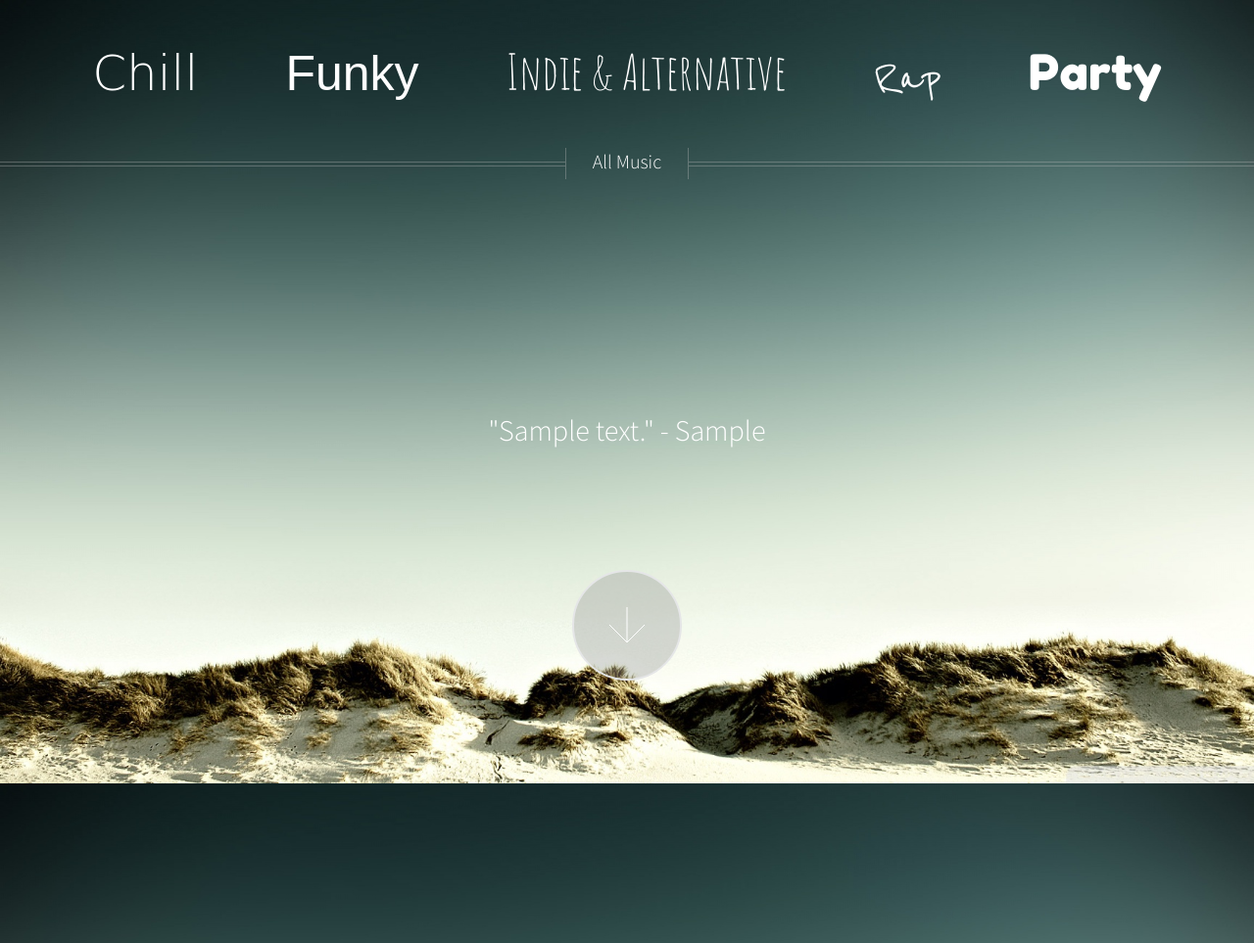
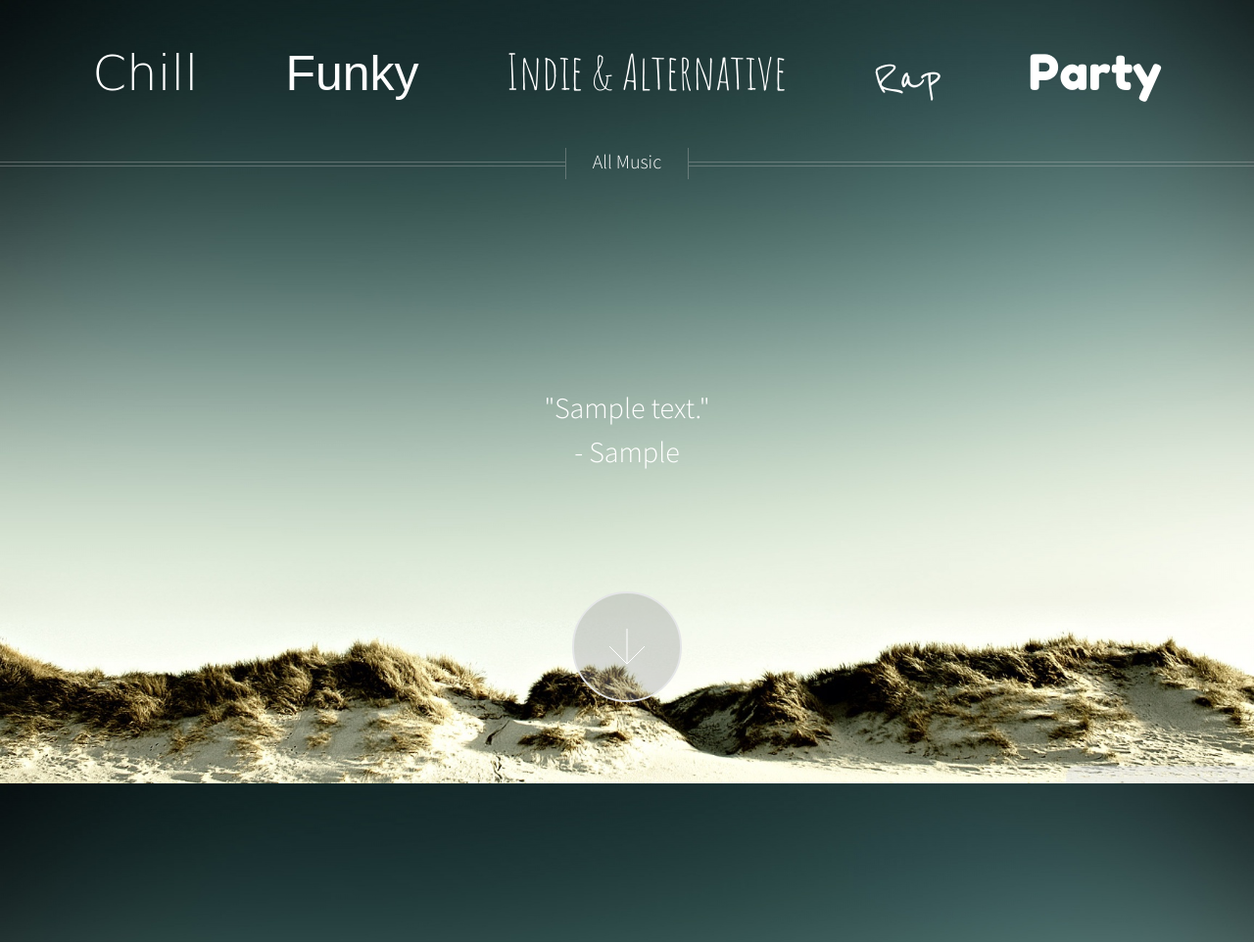
Before and after one commit to jpugliesi/soundpilgrim, a Django app: page / in a window 1280 px wide. Shown: the top 963 px of the page at 98% size. Run offline with Django 3.2, Linux system fonts and the light colour scheme; tables that the repository leaves empty hold one stand-in row (values such as "Sample post"); some web fonts are replaced.

Commit message:
Change quote of the day layout on homepage

```diff
--- a/soundpilgrim/templates/index.html
+++ b/soundpilgrim/templates/index.html
@@ -10,7 +10,10 @@
 
 <div class="inner">
 	<header>
-	    <span class="dailyQuote">"{{ recent_quote.text }}" - {{ recent_quote.quoter }}</span>
+	{% if recent_quote %}
+	    <span class="dailyQuote">"{{ recent_quote.text }}"</span>
+	    <span class="dailyQuote">- {{ recent_quote.quoter }}</span>
+	{% endif %}
 	</header>
 	<footer>
 		<a href="#welcome" class="button circled moreButton">More</a>
```
Also changed, not shown: 3 other files.
